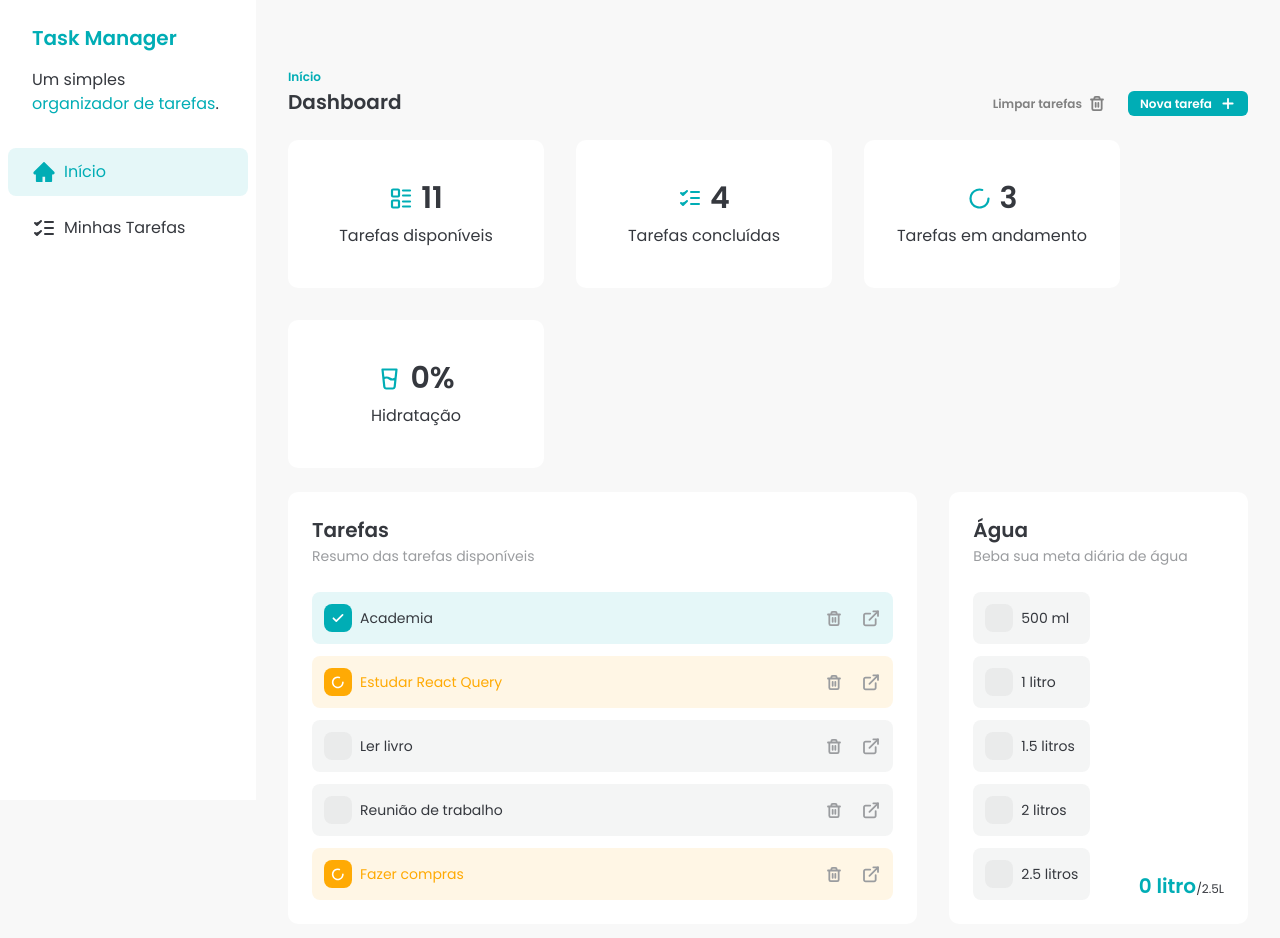
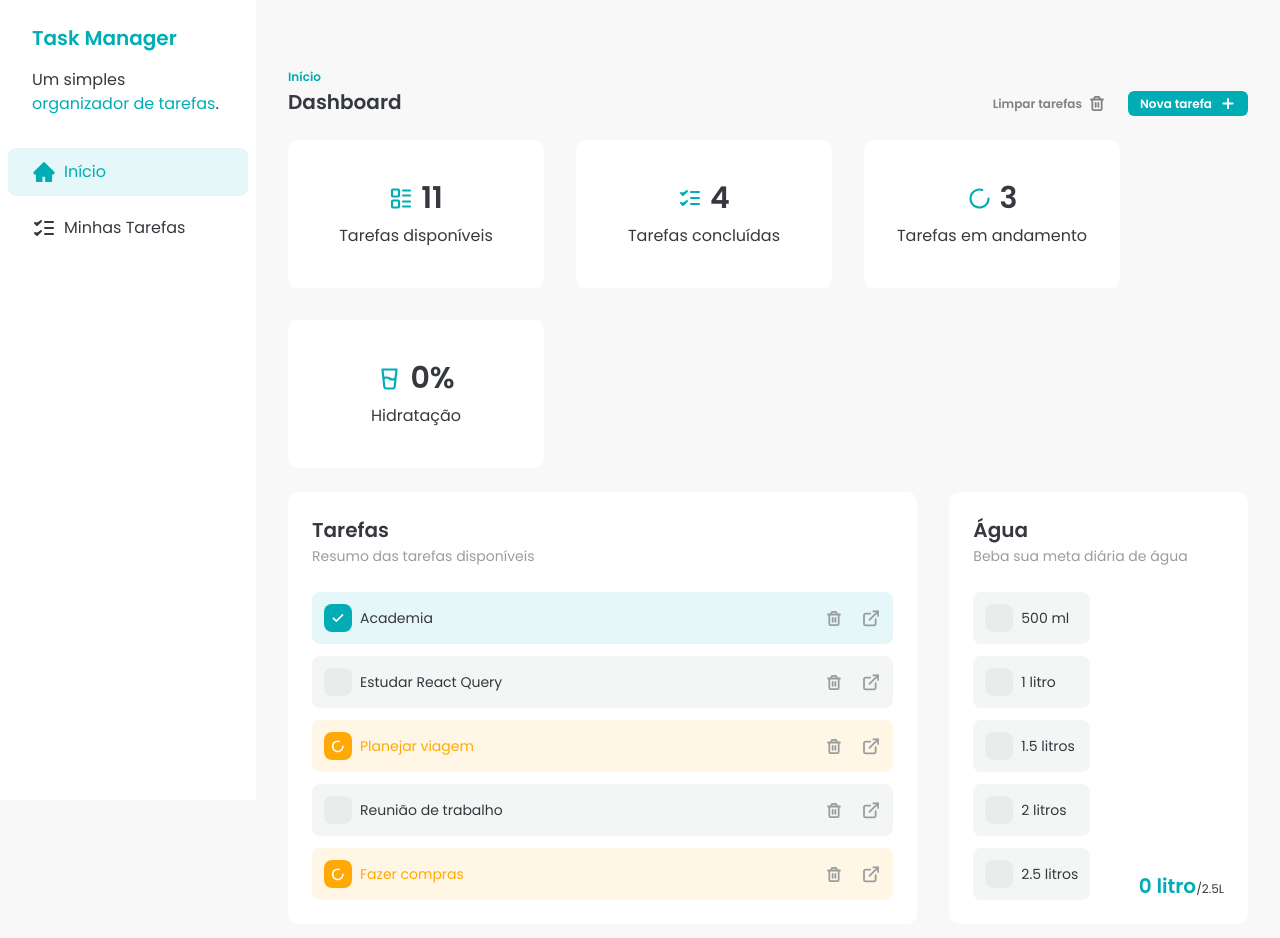
Before and after one commit to araujoerick/task-manager, a React (Vite) app: page / in a window 1280 px wide. Shown: the top 938 px of the page. Built offline with nearby package versions, Linux system fonts and the light colour scheme; data requests are answered from the project's data file.

Commit message:
♻ refactor: ensure checkbox do not be resized

```diff
--- a/db.json
+++ b/db.json
@@ -12,14 +12,14 @@
       "title": "Estudar React Query",
       "description": "Estudar mais sobre useQuery, cache e useMutation",
       "time": "afternoon",
-      "status": "in_progress"
+      "status": "not_started"
     },
     {
       "id": "3",
-      "title": "Ler livro",
-      "description": "Ler livro de matemática",
+      "title": "Planejar viagem",
+      "description": "Organizar itinerário e reservas para viagem",
       "time": "evening",
-      "status": "not_started"
+      "status": "in_progress"
     },
     {
       "id": "4",
@@ -41,13 +41,6 @@
       "description": "Fazer 5 km de corrida",
       "time": "evening",
       "status": "done"
-    },
-    {
-      "id": "7",
-      "title": "Planejar viagem",
-      "description": "Organizar itinerário e reservas para viagem",
-      "time": "afternoon",
-      "status": "not_started"
     },
     {
       "id": "8",
@@ -76,6 +69,13 @@
       "description": "Redigir artigo técnico para o blog",
       "time": "afternoon",
       "status": "done"
+    },
+    {
+      "id": "e84f938b-9fa5-4e22-88ce-f0570653ab31",
+      "title": "Estudar espanhol",
+      "description": "Estudar conversação com IA",
+      "time": "evening",
+      "status": "not_started"
     }
   ]
 }
--- a/src/components/TaskItem.jsx
+++ b/src/components/TaskItem.jsx
@@ -71,7 +71,7 @@ const TaskItem = ({ task }) => {
     >
       <div className="flex items-center gap-2">
         <label
-          className={`relative flex h-7 w-7 cursor-pointer items-center justify-center rounded-lg bg-opacity-100 ${getStatusClasses()}`}
+          className={`relative flex min-h-7 min-w-7 cursor-pointer items-center justify-center rounded-lg bg-opacity-100 ${getStatusClasses()}`}
         >
           <input
             type="checkbox"
```
